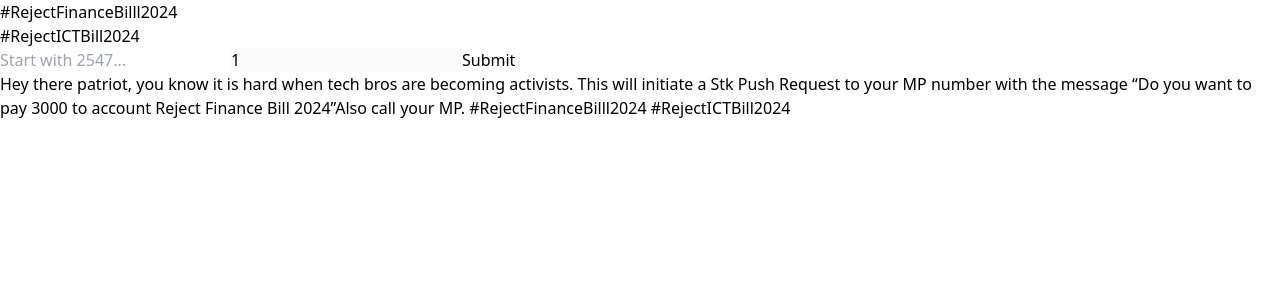
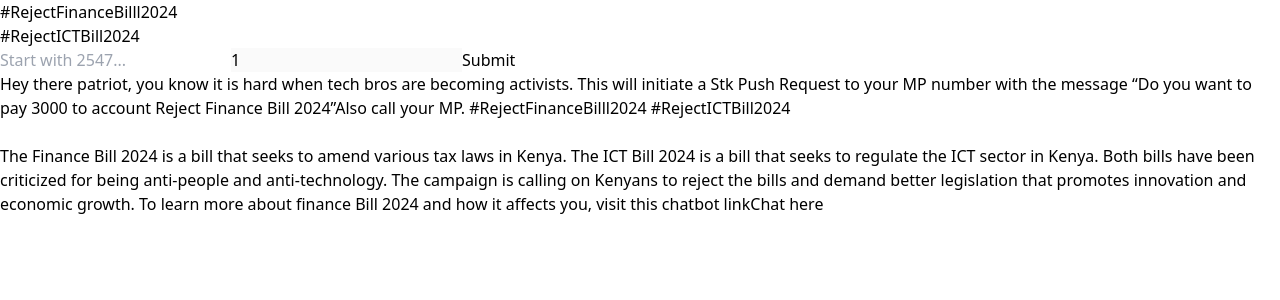
Before and after one commit to Domains18/SafaricomDarajaFrontEnd, a React (Vite) app: page / in a window 1280 px wide. Shown: the top 300 px of the page. Built offline with nearby package versions, Linux system fonts and the light colour scheme.

Commit message:
chore: Update landing page with information about the Finance Bill 2024 and ICT Bill 2024

```diff
--- a/src/App.tsx
+++ b/src/App.tsx
@@ -106,6 +106,17 @@ function App() {
           <q>Do you want to pay 3000 to account Reject Finance Bill 2024</q>
           Also call your MP. #RejectFinanceBilll2024 #RejectICTBill2024
         </p>
+        <br />
+        <p className="text-center border p-3 ">
+          The Finance Bill 2024 is a bill that seeks to amend various tax laws
+          in Kenya. The ICT Bill 2024 is a bill that seeks to regulate the ICT
+          sector in Kenya. Both bills have been criticized for being anti-people
+          and anti-technology. The campaign is calling on Kenyans to reject the
+          bills and demand better legislation that promotes innovation and
+          economic growth. To learn more about finance Bill 2024 and how it
+          affects you, visit this chatbot link
+          <a href="https://chatgpt.com/g/g-JBq7D0E5x-finance-bill-gpt" className="text-red-900 bg-white px-9 ">Chat here</a>
+        </p>
       </div>
     </div>
   );
```
